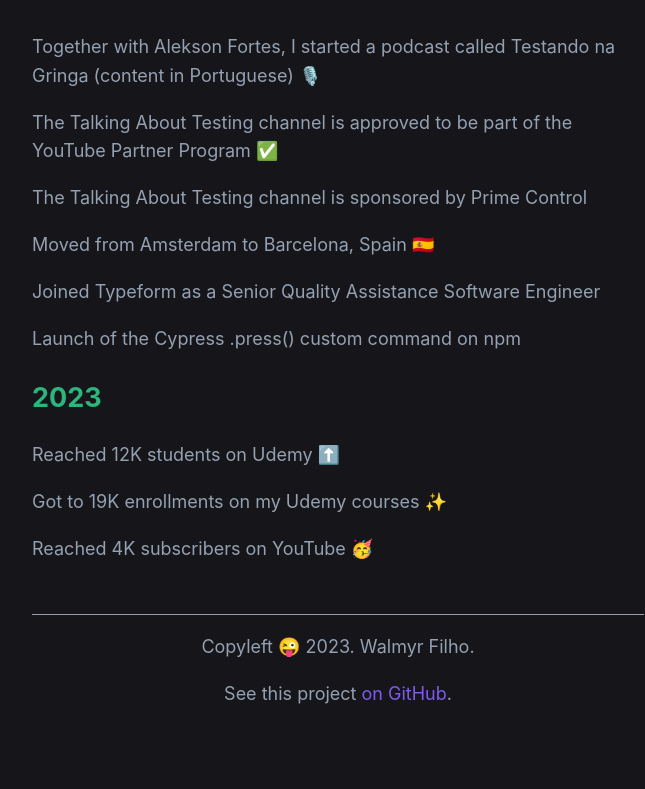
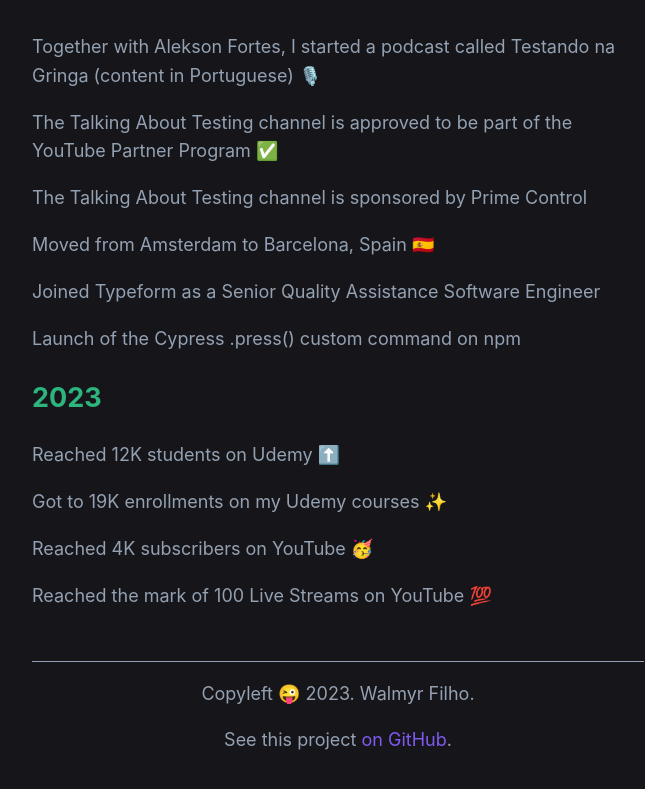
Before and after one commit to wlsf82/walmyr-nextjs, a Next.js app: page / in a window 1280 px wide. Shown: the part 2870-3659 px from the top of the page, without its empty margins (302-947 px from the left). Built offline with nearby package versions, Linux system fonts and the light colour scheme.

Commit message:
Add new milestone for the current year

```diff
--- a/components/timeline.js
+++ b/components/timeline.js
@@ -109,6 +109,7 @@
       'Reached 12K students on Udemy ⬆️',
       'Got to 19K enrollments on my Udemy courses ✨',
       'Reached 4K subscribers on YouTube 🥳',
+      'Reached the mark of 100 Live Streams on YouTube 💯',
     ]
   },
 ]
```
